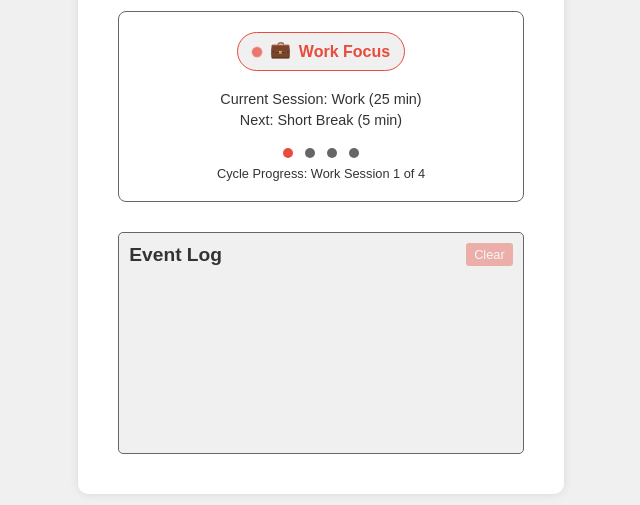
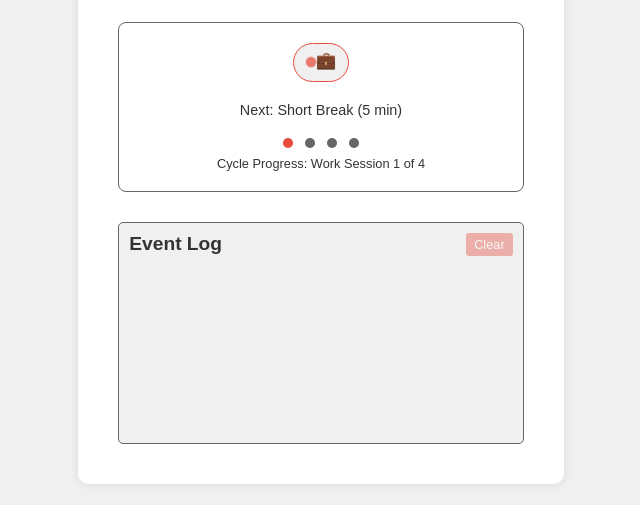
Before and after one commit to cmartinussen/pomodoro-timer, a website: page index.html in a window 1280 px wide. Shown: the part 295-800 px from the top of the page, without its empty margins (319-959 px from the left). Drawn offline with Linux system fonts and the light colour scheme.

Commit message:
Use icon-only current session indicator

```diff
--- a/index.html
+++ b/index.html
@@ -38,10 +38,8 @@
         <div class="session-status">
             <div id="session-visual" class="session-visual work" aria-label="Current session visual">
                 <span id="session-icon" class="session-icon" aria-hidden="true">💼</span>
-                <span id="session-label">Work</span>
             </div>
             <div class="session-info">
-                <p id="current-session">Current Session: Work (25 min)</p>
                 <p id="next-session">Next: Short Break (5 min)</p>
             </div>
             <div class="cycle-progress">
--- a/script.js
+++ b/script.js
@@ -34,7 +34,6 @@ const minutesDisplay = document.getElementById('minutes');
 const secondsDisplay = document.getElementById('seconds');
 const toggleButton = document.getElementById('toggle');
 const resetButton = document.getElementById('reset');
-const currentSession = document.getElementById('current-session');
 const nextSession = document.getElementById('next-session');
 const darkModeToggle = document.getElementById('dark-mode-toggle');
 const eventList = document.getElementById('event-list');
@@ -52,7 +51,6 @@ const soundEnabledToggle = document.getElementById('sound-enabled-toggle');
 const popupAlertsToggle = document.getElementById('popup-alerts-toggle');
 const sessionVisual = document.getElementById('session-visual');
 const sessionIcon = document.getElementById('session-icon');
-const sessionLabel = document.getElementById('session-label');
 
 // Settings functions
 function loadSettings() {
@@ -220,7 +218,7 @@ function updateDisplay() {
 }
 
 function updateSessionVisual(sessionType) {
-    if (!sessionVisual || !sessionIcon || !sessionLabel) {
+    if (!sessionVisual || !sessionIcon) {
         return;
     }
 
@@ -229,34 +227,28 @@ function updateSessionVisual(sessionType) {
     if (sessionType === 'work') {
         sessionVisual.classList.add('work');
         sessionIcon.textContent = '💼';
-        sessionLabel.textContent = 'Work Focus';
     } else if (sessionType === 'long-break') {
         sessionVisual.classList.add('long-break');
         sessionIcon.textContent = '🌴';
-        sessionLabel.textContent = 'Long Break';
     } else {
         sessionVisual.classList.add('short-break');
         sessionIcon.textContent = '☕';
-        sessionLabel.textContent = 'Short Break';
     }
 }
 
 function updateSessionInfo() {
     if (isWorkSession) {
         const currentWorkSession = (pomodoroCount % 4) + 1;
-        currentSession.textContent = `Current Session: Work (${settings.workDuration} min)`;
         nextSession.textContent = pomodoroCount % 4 === 3 ? `Next: Long Break (${settings.longBreakDuration} min)` : `Next: Short Break (${settings.shortBreakDuration} min)`;
         updateSessionVisual('work');
         updateCycleProgress(currentWorkSession, true);
     } else {
         if (isLongBreak) {
-            currentSession.textContent = `Current Session: Long Break (${settings.longBreakDuration} min)`;
             nextSession.textContent = `Next: Work (${settings.workDuration} min)`;
             updateSessionVisual('long-break');
             updateCycleProgress(4, false, true); // Long break after 4th work session
         } else {
             const currentWorkSession = pomodoroCount % 4 || 4; // Handle case where we're in break after 4th session
-            currentSession.textContent = `Current Session: Short Break (${settings.shortBreakDuration} min)`;
             nextSession.textContent = `Next: Work (${settings.workDuration} min)`;
             updateSessionVisual('short-break');
             updateCycleProgress(currentWorkSession, false, false);
--- a/styles.css
+++ b/styles.css
@@ -188,8 +188,8 @@ body.dark-mode #dark-mode-toggle {
     --session-color: var(--accent-color);
     display: inline-flex;
     align-items: center;
-    gap: 8px;
-    padding: 8px 14px;
+    justify-content: center;
+    padding: 8px 12px;
     border: 1px solid var(--session-color);
     border-radius: 999px;
     color: var(--session-color);
```
